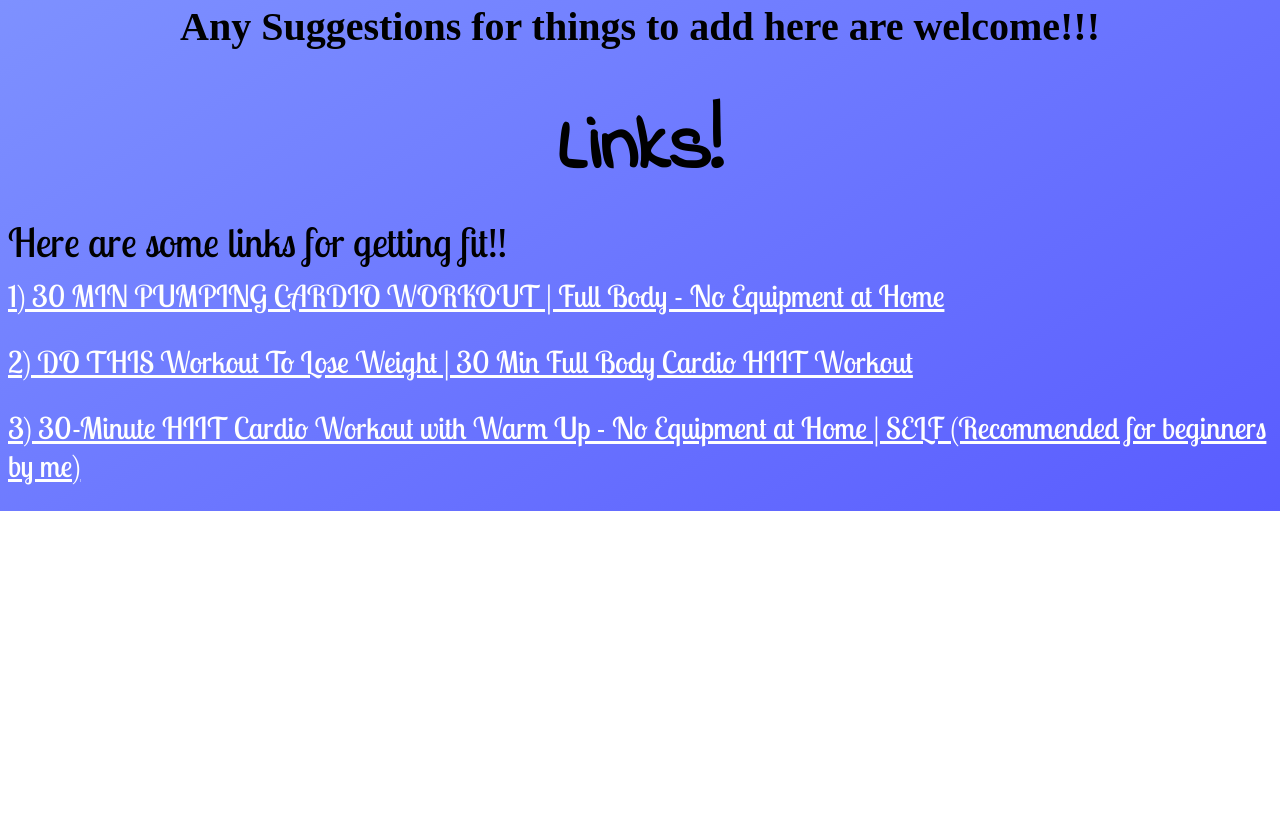
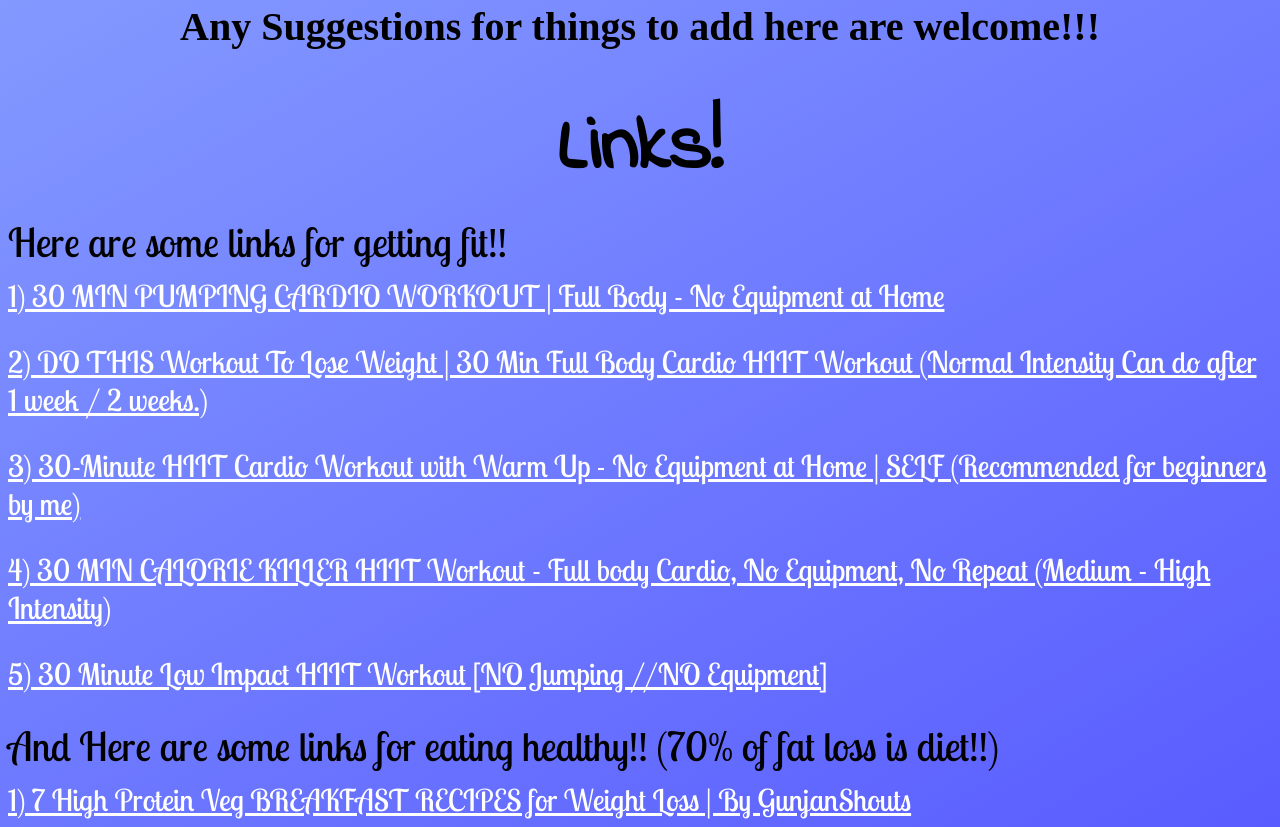
Before and after one commit to RishaanGupta/Health-And-Fitness, a plain HTML site: page index.html in a window 1280 px wide. Shown: the part 2437-3264 px from the top of the page. Before the commit the page ends 2948 px from the top, so only its background shows below. Drawn offline with Linux system fonts and the light colour scheme.

Commit message:
Update index.html

```diff
--- a/index.html
+++ b/index.html
@@ -75,7 +75,17 @@
     </p>
 
     <p class="pi"><a class="Links" href="https://www.youtube.com/watch?v=kZDvg92tTMc" target="_blank">1) 30 MIN PUMPING CARDIO WORKOUT | Full Body - No Equipment at Home</a></p><br>
-    <p class="pi"><a class="Links" href="https://www.youtube.com/watch?v=kg5hXfcVm6g" target="_blank">2) DO THIS Workout To Lose Weight | 30 Min Full Body Cardio HIIT Workout</a></p><br>
+    <p class="pi"><a class="Links" href="https://www.youtube.com/watch?v=kg5hXfcVm6g" target="_blank">2) DO THIS Workout To Lose Weight | 30 Min Full Body Cardio HIIT Workout (Normal Intensity Can do after 1 week / 2 weeks.)</a></p><br>
     <p class="pi"><a class="Links" href="https://www.youtube.com/watch?v=ml6cT4AZdqI" target="_blank">3) 30-Minute HIIT Cardio Workout with Warm Up - No Equipment at Home | SELF (Recommended for beginners by me)</a></p><br>
+    <p class="pi"><a class="Links" href="https://www.youtube.com/watch?v=jpizoUy4K9s" target="_blank">4) 30 MIN CALORIE KILLER HIIT Workout - Full body Cardio, No Equipment, No Repeat (Medium - High Intensity)</a></p><br>
+    <p class="pi"><a class="Links" href="https://www.youtube.com/watch?v=otiEptaKikE" target="_blank">5) 30 Minute Low Impact HIIT Workout [NO Jumping //NO Equipment]</a></p><br>
+
+    <p class="text">
+      And Here are some links for eating healthy!! (70% of fat loss is diet!!)
+    </p>
+
+    <p class="pi"><a class="Links" href="https://www.youtube.com/watch?v=mK5Zv1Gi67A" target="_blank">
+      1) 7 High Protein Veg BREAKFAST RECIPES for Weight Loss | By GunjanShouts
+    </a></p>
   </body>
 </html>
```
